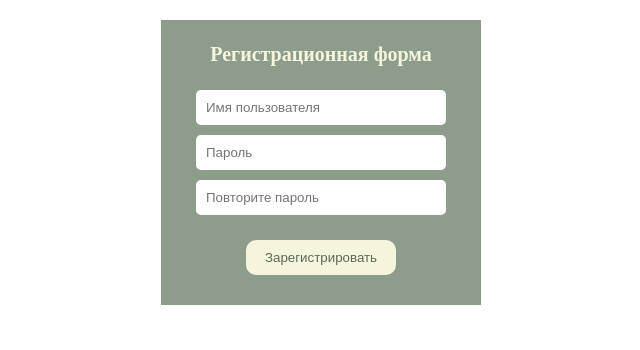
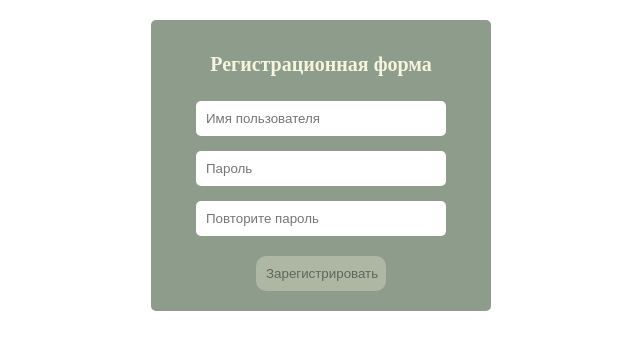
Before and after one commit to tdacoding/forms, a React (Vite) app: page / in a window 1280 px wide. Shown: the top 350 px of the page, without its empty margins (319-959 px from the left). Built offline with nearby package versions, Linux system fonts and the light colour scheme.

Commit message:
without non-built-in validations

```diff
--- a/src/App.jsx
+++ b/src/App.jsx
@@ -2,42 +2,87 @@ import styles from './App.module.css';
 import { useState } from 'react';
 
 function App() {
+	const errorsInit = {
+		loginError: null,
+		passError: null,
+		rePassError: null,
+	};
 	const [login, setLogin] = useState('');
 	const [pass, setPass] = useState('');
 	const [rePass, setRePass] = useState('');
-	const [error, setError] = useState(null);
+	const [errors, setErrors] = useState(errorsInit);
 
 	const sendFormData = (formData) => {
 		console.log(formData);
 	};
 
+	const isBtnDisabled =
+		!login.length ||
+		!pass.length ||
+		rePass !== pass ||
+		!!errors.loginError ||
+		!!errors.passError ||
+		!!errors.rePassError;
+
 	const onLoginChange = ({ target }) => {
 		setLogin(target.value);
-	};
-	const onLoginBlur = ({ target }) => {
 		let newError = null;
-		if (!/^[^0-9]+[\w_]*$/.test(target.value)) {
+		if (/^[0-9]+[\w_]*$/.test(target.value)) {
 			newError = 'Неверный логин. Логин не должен начинаться с цифры';
 		} else if (!/^[\w_]*$/.test(target.value)) {
 			newError =
 				'Неверный логин. Допустимые символы: латинские буквы, цифры и нижнее подчёркивание';
 		} else if (target.value.length > 20) {
 			newError = 'Неверный логин. Должно быть не больше 20 символов';
-		} else if (target.value.length < 3) {
-			newError = 'Неверный логин. Должно быть не менее 3 символов';
 		}
-		if (newError) {
-			target.classList.add(`${styles.errorClass}`);
-		} else {
-			target.classList.remove(`${styles.errorClass}`);
+
+		setErrors({ ...errors, loginError: newError });
+	};
+	const onLoginBlur = ({ target }) => {
+		if (target.value.length < 3) {
+			setErrors({
+				...errors,
+				loginError: 'Неверный логин. Должно быть не менее 3 символов',
+			});
 		}
-		setError(newError);
 	};
 	const onPassChange = ({ target }) => {
 		setPass(target.value);
+		setErrors({ ...errors, passError: null });
+	};
+	const onPassBlur = ({ target }) => {
+		console.log('pass', target.value);
+		if (!/^[0-9A-Za-z!@#$%^&*]*$/.test(target.value)) {
+			setErrors({
+				...errors,
+				passError:
+					'Пароль содержитнедопустимые символы. Допустимы символы латинского алфавита, цифры и символы !@#$%^&*',
+			});
+		} else if (target.value.length < 8) {
+			setErrors({
+				...errors,
+				passError: 'Пароль должен быть не менее 8 символов',
+			});
+		} else if (!/(?=.*?[0-9])(?=.*?[!@#$%^&*])/.test(target.value)) {
+			setErrors({
+				...errors,
+				passError:
+					'Пароль должен содержать хотя бы одну цифру, и хотя бы один спецсимвол из !@#$%^&*',
+			});
+		}
 	};
 	const onRePassChange = ({ target }) => {
 		setRePass(target.value);
+		setErrors({ ...errors, rePassError: null });
+	};
+	const onRePassBlur = ({ target }) => {
+		console.log('repass', target.value);
+		if (!errors.passError && pass !== rePass) {
+			setErrors({
+				...errors,
+				rePassError: 'Пароли не совпадают',
+			});
+		}
 	};
 	const onSubmit = (event) => {
 		event.preventDefault();
@@ -47,9 +92,17 @@ function App() {
 	return (
 		<form className={styles.regForm} onSubmit={onSubmit}>
 			<h1>Регистрационная форма</h1>
-			{error && <div className={styles.error}>{error}</div>}
+			{errors.loginError && <div className={styles.error}>{errors.loginError}</div>}
+			{errors.passError && <div className={styles.error}>{errors.passError}</div>}
+			{errors.rePassError && (
+				<div className={styles.error}>{errors.rePassError}</div>
+			)}
 			<input
-				className={styles.regInput}
+				className={
+					errors.loginError
+						? styles.regInput + ' ' + styles.errorInput
+						: styles.regInput
+				}
 				name="login"
 				type="text"
 				value={login}
@@ -59,11 +112,16 @@ function App() {
 			/>
 			<br />
 			<input
-				className={styles.regInput}
+				className={
+					errors.passError
+						? styles.regInput + ' ' + styles.errorInput
+						: styles.regInput
+				}
 				name="pass"
 				type="password"
 				value={pass}
 				onChange={onPassChange}
+				onBlur={onPassBlur}
 				placeholder="Пароль"
 			/>
 			<br />
@@ -73,9 +131,10 @@ function App() {
 				type="password"
 				value={rePass}
 				onChange={onRePassChange}
+				onBlur={onRePassBlur}
 				placeholder="Повторите пароль"
 			/>
-			<button className={styles.regButton} type="submit">
+			<button className={styles.regButton} type="submit" disabled={isBtnDisabled}>
 				Зарегистрировать
 			</button>
 		</form>
--- a/src/App.module.css
+++ b/src/App.module.css
@@ -1,31 +1,34 @@
 .regForm {
-	padding: 10px;
+	padding: 20px;
 	margin: auto;
 	margin-top: 20px;
 	text-align: center;
 	width: 300px;
-	height: 265px;
+	height: auto;
 	background-color: #8e9c8c;
 	color: #f5f5dc;
-	border-radius: 0px;
+	border-radius: 5px;
 }
 .regForm h1 {
 	font-size: 20px;
+  margin-bottom: 10px;
 	color: #f5f5dc;
 	padding: 0px;
 }
 .regInput {
 	padding: 10px;
-	margin-top: 10px;
+	margin-top: 15px;
+  margin-bottom: 0px;
 	color: #5d685c;
 	width: 230px;
 	border: none;
 	border-radius: 5px;
 }
 .regButton {
-	margin-top: 25px;
+	margin-top: 20px;
+  margin-bottom: 0px;
 	padding: 10px;
-	width: 150px;
+	width: 130px;
 	border: none;
 	border-radius: 10px;
 	background-color: #f5f5dc;
@@ -34,15 +37,18 @@
 .regButton:hover {
 	background-color: #dfdfca;
 }
+.regButton:disabled {
+	background-color: #dfdfca62;
+}
 .error {
 	margin: 0px;
 	font-size: 12px;
 	color: red;
 }
-.errorClass {
+.errorInput {
 	border: 2px solid red;
 }
 
-.errorClass:focus {
+.errorInput:focus {
 	border: 2px solid red;
 }
```
